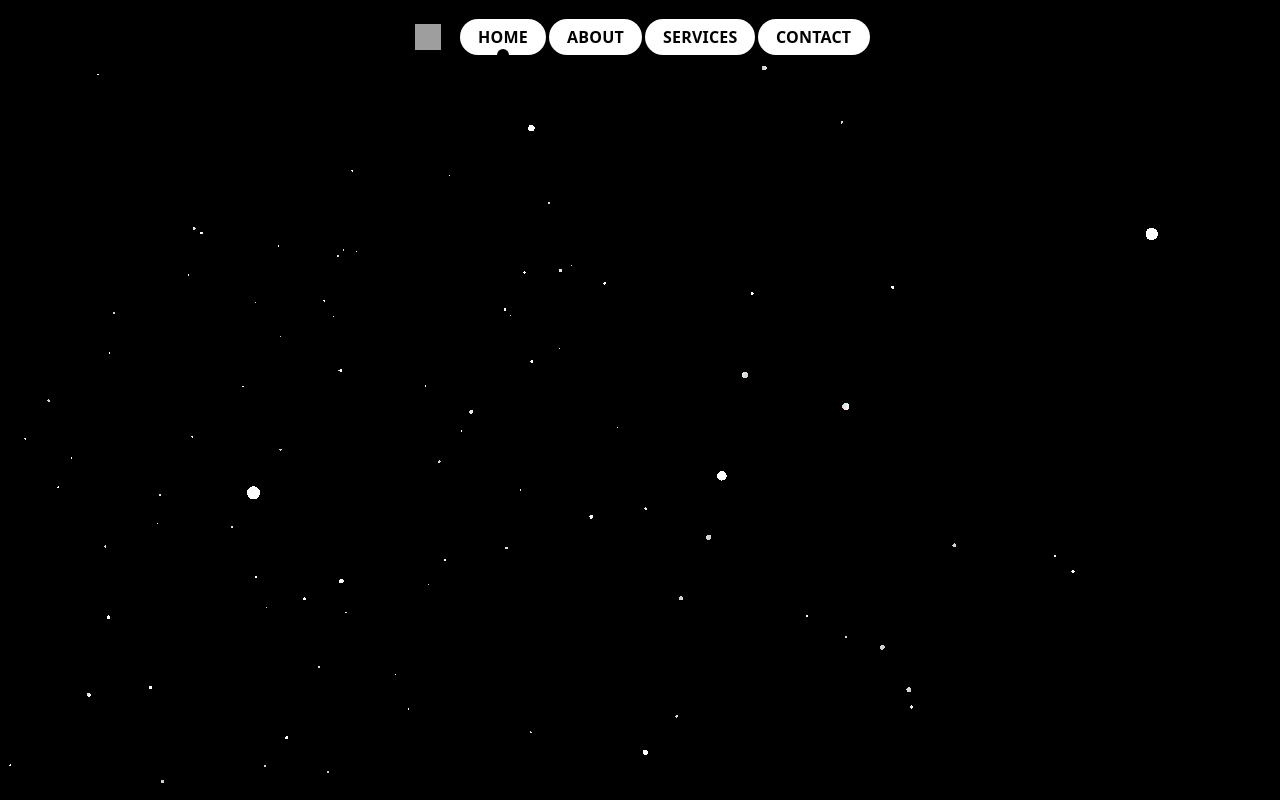
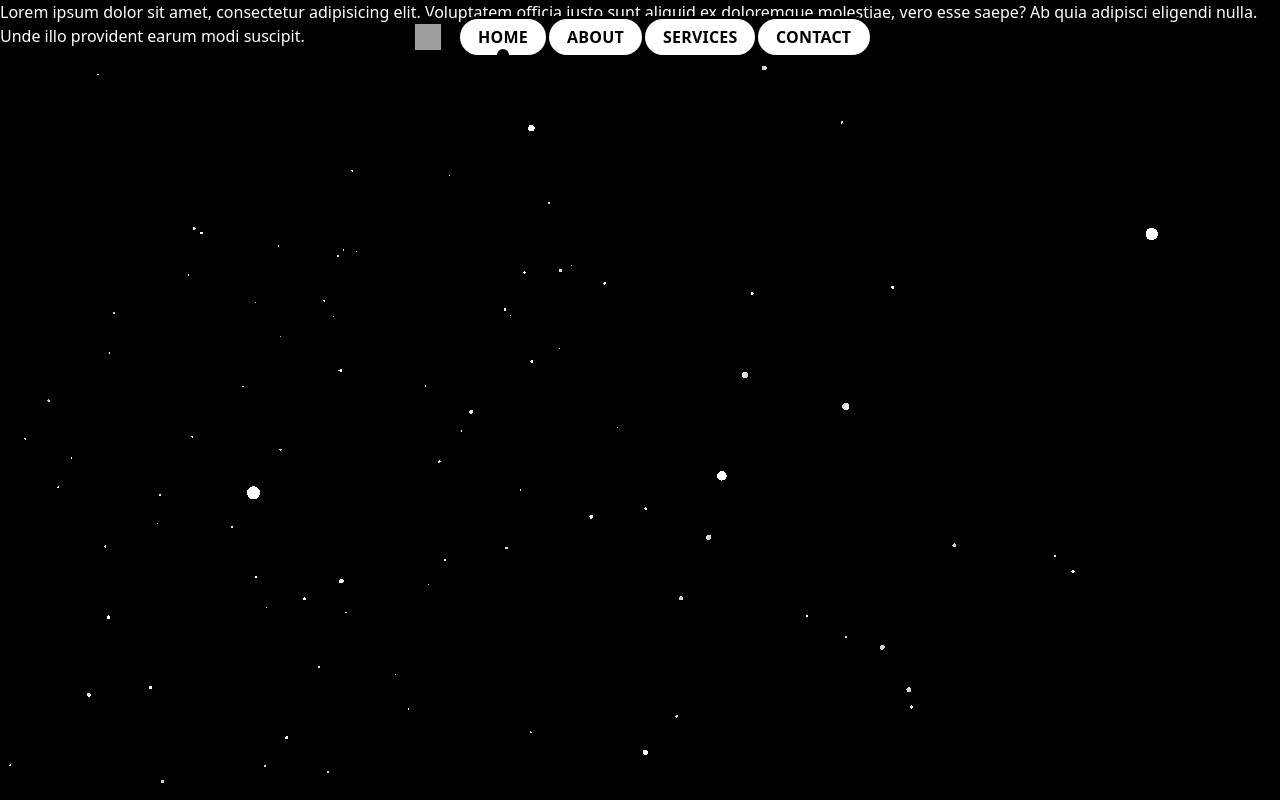
Before and after one commit to ahmedaldailami/First-Project, a React (Vite) app: page / in a window 1280 px wide. Built offline with nearby package versions, Linux system fonts and the light colour scheme; grey boxes are pictures that could not be loaded; the HTML template or start-up script is replaced by a standard one.

Commit message:
some comments

```diff
--- a/src/App.jsx
+++ b/src/App.jsx
@@ -34,9 +34,8 @@ function App() {
 
 
 
-
+      {/*                  Header                 */}
       <header className="flex justify-center">
-
         <PillNav
           logo={"logo.svg"}
           logoAlt="Company Logo"
@@ -57,7 +56,7 @@ function App() {
       </header>
 
 
-{/*
+      {/*
       <div
         ref={containerRef}
         style={{ position: 'relative' }}
@@ -79,7 +78,7 @@ function App() {
 
 
 
-      {/* <p>Lorem ipsum dolor sit amet, consectetur adipisicing elit. Voluptatem officia iusto sunt aliquid ex doloremque molestiae, vero esse saepe? Ab quia adipisci eligendi nulla. Unde illo provident earum modi suscipit.</p> */}
+      <p>Lorem ipsum dolor sit amet, consectetur adipisicing elit. Voluptatem officia iusto sunt aliquid ex doloremque molestiae, vero esse saepe? Ab quia adipisci eligendi nulla. Unde illo provident earum modi suscipit.</p>
     </>
   )
 }
```
